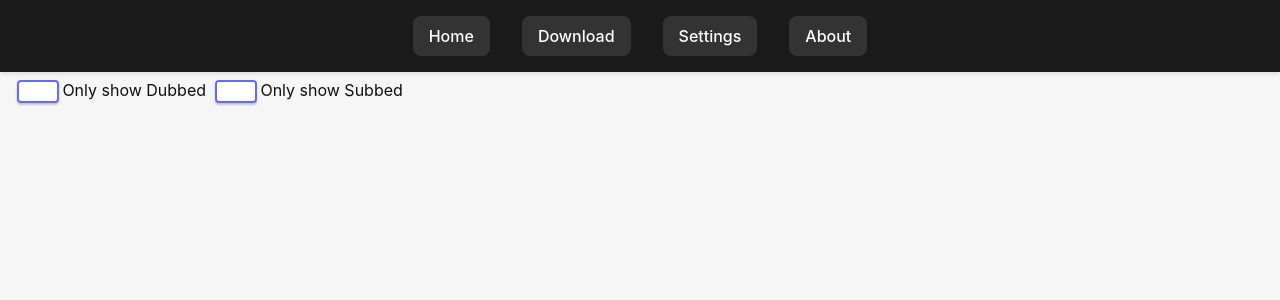
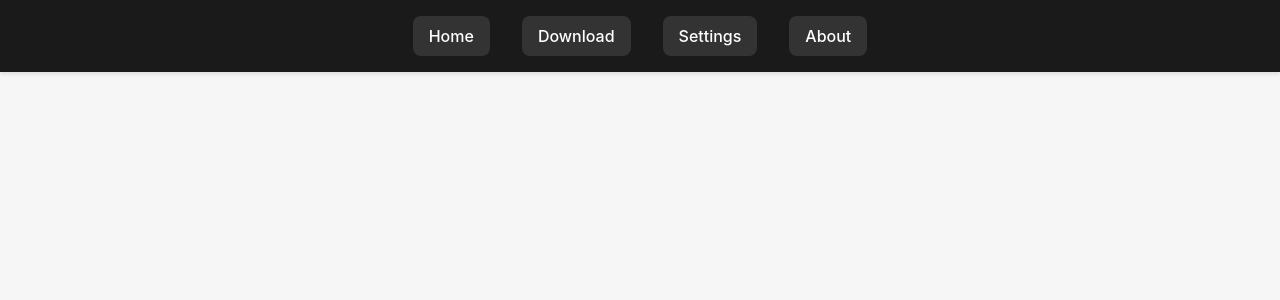
Before and after one commit to zerodev-exe/anidl-gui, a React (Vite) app: page /settings in a window 1280 px wide. Shown: the top 300 px of the page. Built offline with nearby package versions, Linux system fonts and the light colour scheme.

Commit message:
Changed some files path

```diff
--- a/components/Header.tsx
+++ b/components/Header.tsx
@@ -1,9 +1,9 @@
-import { BrowserRouter as Router, Routes, Route, Link } from 'react-router-dom';
-import App from '../src/App';
-import About from './About';
-import Download from './Download';
-import Settings from './Settings';
-import './Header.css';
+import { BrowserRouter as Router, Routes, Route, Link } from "react-router-dom";
+import App from "../src/App";
+import About from "../src/About";
+import Download from "../src/Download";
+import Settings from "../src/Settings";
+import "./Header.css";
 
 function Header() {
   return (
@@ -12,18 +12,18 @@ function Header() {
         <div>
           <nav className="nav">
             <ul className="nav-list">
-                <li className="nav-item">
-                  <Link to="/" className="nav-link">Home</Link>
-                </li>
-                <li className="nav-item">
-                  <Link to="/download" className="nav-link">Download</Link>
-                </li>
-                <li className="nav-item">
-                  <Link to="/settings" className="nav-link">Settings</Link>
-                </li>
-                <li className="nav-item">
-                  <Link to="/about" className="nav-link">About</Link>
-                </li>
+              <Link to="/" className="nav-link">
+                <li className="nav-item">Home</li>
+              </Link>
+              <Link to="/download" className="nav-link">
+                <li className="nav-item">Download</li>
+              </Link>
+              <Link to="/settings" className="nav-link">
+                <li className="nav-item">Settings</li>
+              </Link>
+              <Link to="/about" className="nav-link">
+                <li className="nav-item">About</li>
+              </Link>
             </ul>
           </nav>
         </div>
--- a/components/Settings.tsx
+++ /dev/null
@@ -1,58 +0,0 @@
-import { useEffect, useState } from 'react';
-import { invoke } from '@tauri-apps/api/tauri';
-
-function Settings() {
-    const [isDub, setIsDub] = useState(false);
-    const [isSub, setIsSub] = useState(false); // New state for subbed filter
-
-    useEffect(() => {
-        const fetchFilters = async () => {
-            const dubFilter = await invoke("get_filter_dub") as boolean;
-            const subFilter = await invoke("get_filter_sub") as boolean; // Fetch sub filter
-            setIsDub(dubFilter);
-            setIsSub(subFilter); // Set sub filter state
-        };
-        fetchFilters();
-    }, []);
-
-    const handleSaveFilters = async () => {
-        await invoke('set_filter_dub', { isDub });
-        await invoke('set_filter_sub', { isSub }); // Save sub filter
-    };
-
-    const handleCheckboxChangeDub = async (e: React.ChangeEvent<HTMLInputElement>) => {
-        const isChecked = e.target.checked;
-        setIsDub(isChecked);
-        await handleSaveFilters();
-    };
-
-    const handleCheckboxChangeSub = async (e: React.ChangeEvent<HTMLInputElement>) => {
-        const isChecked = e.target.checked;
-        setIsSub(isChecked);
-        await handleSaveFilters();
-    };
-
-    return (
-        <div>
-            <h1>Settings</h1>
-            <label>
-                <input
-                    type="checkbox"
-                    checked={isDub}
-                    onChange={handleCheckboxChangeDub}
-                />
-                Only show Dubbed
-            </label>
-            <label>
-                <input
-                    type="checkbox"
-                    checked={isSub}
-                    onChange={handleCheckboxChangeSub}
-                />
-                Only show Subbed
-            </label>
-        </div>
-    );
-}
-
-export default Settings;
--- a/components/Download.tsx
+++ b/src/Download.tsx
@@ -2,7 +2,7 @@ import { useEffect } from "react";
 import { invoke } from "@tauri-apps/api/tauri";
 import { useDownload, DownloadInfo } from '../contexts/DownloadContext';
 import "./Download.css";
-import DownloadProgress from "./DownloadProgress";
+import DownloadProgress from "../components/DownloadProgress";
 
 function Download() {
     const { downloading, setDownloading, downloaded, setDownloaded, ongoing, setOngoing } = useDownload();
@@ -24,25 +24,44 @@ function Download() {
                     };
                 };
 
+                // Batch state updates
                 setDownloading(downloadingList.map(createDownloadInfo));
                 setDownloaded(downloadedList.map(createDownloadInfo));
-                setOngoing(ongoingList.map(createDownloadInfo)); // Set ongoing downloads
+                setOngoing(ongoingList.map(createDownloadInfo));
             } catch (error) {
                 console.error("Error checking downloads:", error);
             }
         };
+
         checkDownloads();
-        const interval = setInterval(checkDownloads, 5000);
+        const interval = setInterval(checkDownloads, 1000);
         return () => clearInterval(interval);
     }, [setDownloading, setDownloaded, setOngoing]);
+
+    const handleDownloadClick = async (folder: string) => {
+        if (!folder) {
+            console.error("Anime name is empty. Cannot start download.");
+            return;
+        }
+        try {
+            await invoke("retry_button", { animeName: folder });
+            console.log(`Started downloading: ${folder}`);
+        } catch (error) {
+            console.error("Error starting download:", error);
+        }
+    };
 
     return (
         <div className="download-container">
             <h1>Downloading...</h1>
             <div className="download-grid">
                 {downloading.map((info, index) => (
-                    <div key={index} className="download-item">
-                        <span className="folder-name">{info.folder}</span>
+                    <div key={index} className="download-item" >
+
+                        <h3 className="folder-name">{info.folder}</h3>
+                        <button onClick={() => handleDownloadClick(info.folder)}>
+                            Retry downloading {info.folder}
+                        </button>
                         <DownloadProgress
                             progress={info.progress}
                             fileName={info.folder}
--- /dev/null
+++ b/src/Settings.tsx
@@ -0,0 +1,5 @@
+function Settings() {
+    return <div></div>;
+}
+
+export default Settings;
```
Also changed, not shown: src/About.tsx (renamed from components/About.tsx), src/Download.css (renamed from components/Download.css). Lines whose indentation alone changed are shown as unchanged.
